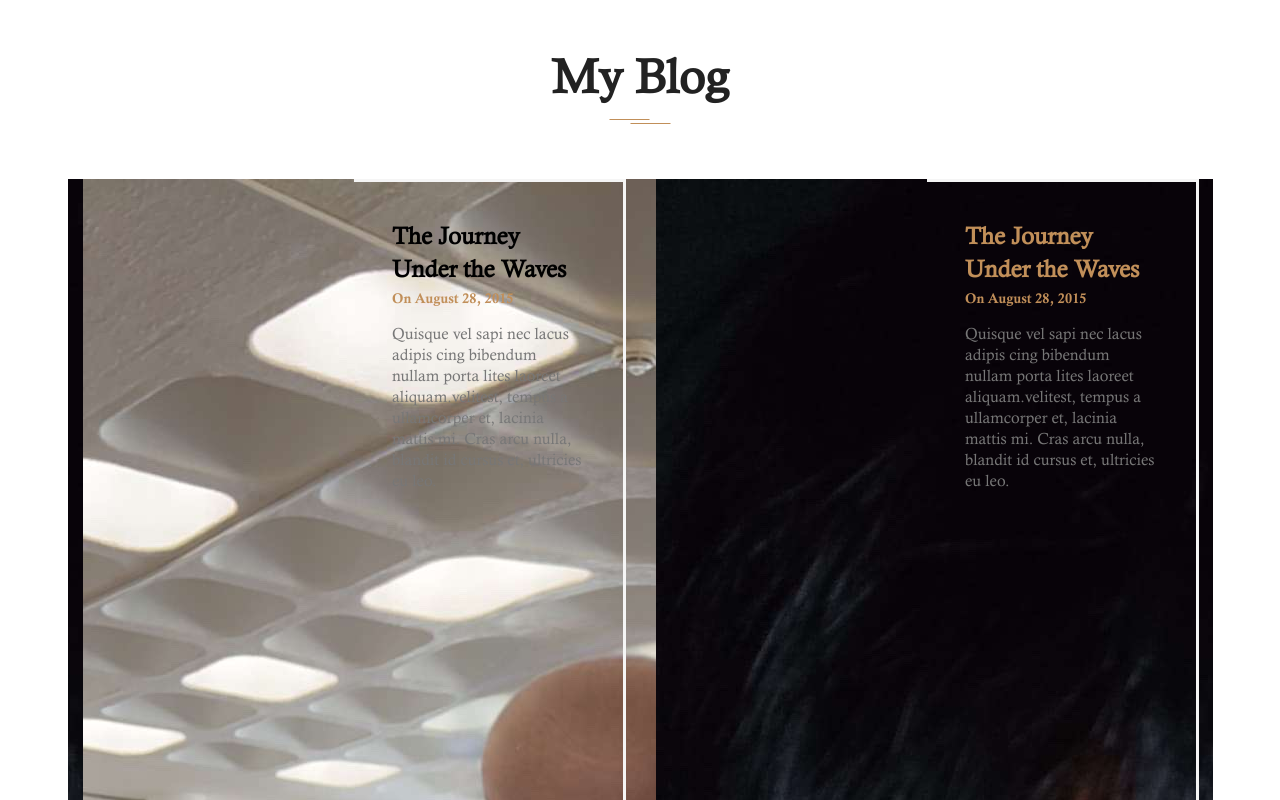
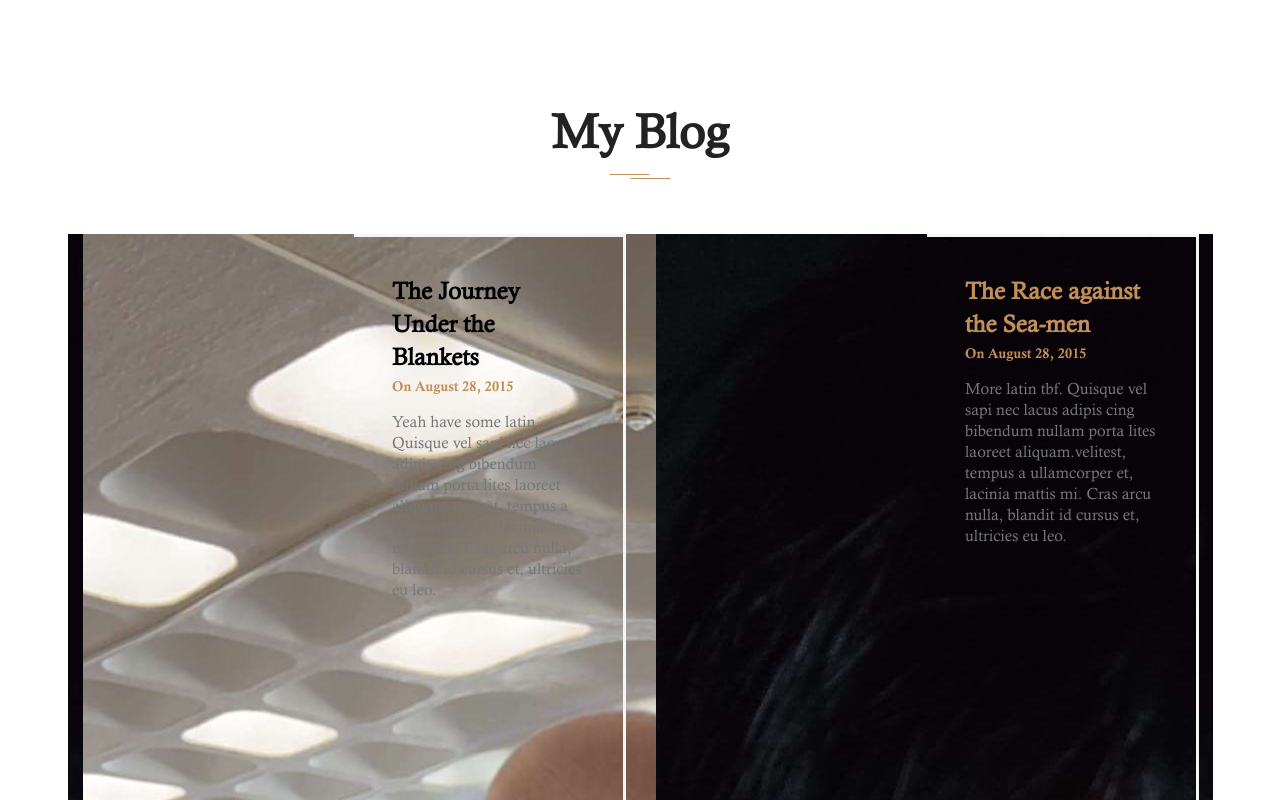
Before and after one commit to Obscurum1/Nikhil, a plain HTML site: page index.html in a window 1280 px wide. Shown: the part 2788-3588 px from the top of the page. Drawn offline with Linux system fonts and the light colour scheme.

Commit message:
Update index.html

```diff
--- a/index.html
+++ b/index.html
@@ -72,8 +72,8 @@
 				</div>
 				<div class="portfolio__bottom">
 					<div class="portfolio__name">
-						<span>J</span>
-						<h2 class="universal-h2">hone Smith</h2>
+						<span>N</span>
+						<h2 class="universal-h2">ikhil</h2>
 					</div>
 					<p>Nikhil is a raging homosexual.</p>
 				</div>
@@ -102,7 +102,7 @@
 	<!-- I HAVENT MADE THIS BIT YET -->
 	<section class="fh5co-books">
 		<div class="site-container">
-			<h2 class="universal-h2 universal-h2-bckg">New Books And CD</h2>
+			<h2 class="universal-h2 universal-h2-bckg">Hello My Name is... Nikhil! idk what ts books are but buy them.</h2>
 			<div class="books">
 				<div class="single-book">
 					<a href="#" class="single-book__img">
@@ -215,9 +215,9 @@
 						<img src="./images/blog1.jpg" alt="blog image">
 					</div>
 					<div class="single-blog__text">
-						<h4>The Journey Under the Waves</h4>
+						<h4>The Journey Under the Blankets</h4>
 						<span>On August 28, 2015</span>
-						<p>Quisque vel sapi nec lacus adipis cing bibendum nullam porta lites laoreet aliquam.velitest, tempus a ullamcorper et, lacinia mattis mi. Cras arcu nulla, blandit id cursus et, ultricies eu leo.</p>
+						<p>Yeah have some latin. Quisque vel sapi nec lacus adipis cing bibendum nullam porta lites laoreet aliquam.velitest, tempus a ullamcorper et, lacinia mattis mi. Cras arcu nulla, blandit id cursus et, ultricies eu leo.</p>
 					</div>
 				</div>
 				<div class="single-blog">
@@ -225,9 +225,9 @@
 						<img src="./images/blog2.jpg" alt="blog image">
 					</div>
 					<div class="single-blog__text">
-						<h4>The Journey Under the Waves</h4>
+						<h4>The Race against the Sea-men</h4>
 						<span>On August 28, 2015</span>
-						<p>Quisque vel sapi nec lacus adipis cing bibendum nullam porta lites laoreet aliquam.velitest, tempus a ullamcorper et, lacinia mattis mi. Cras arcu nulla, blandit id cursus et, ultricies eu leo.</p>
+						<p>More latin tbf. Quisque vel sapi nec lacus adipis cing bibendum nullam porta lites laoreet aliquam.velitest, tempus a ullamcorper et, lacinia mattis mi. Cras arcu nulla, blandit id cursus et, ultricies eu leo.</p>
 					</div>
 				</div>
 				<div class="single-blog">
@@ -235,9 +235,9 @@
 						<img src="./images/blog2.jpg" alt="blog image">
 					</div>
 					<div class="single-blog__text">
-						<h4>The Journey Under the Waves</h4>
+						<h4>I love men: My eternal Truth</h4>
 						<span>On August 28, 2015</span>
-						<p>Quisque vel sapi nec lacus adipis cing bibendum nullam porta lites laoreet aliquam.velitest, tempus a ullamcorper et, lacinia mattis mi. Cras arcu nulla, blandit id cursus et, ultricies eu leo.</p>
+						<p>Even more then. Quisque vel sapi nec lacus adipis cing bibendum nullam porta lites laoreet aliquam.velitest, tempus a ullamcorper et, lacinia mattis mi. Cras arcu nulla, blandit id cursus et, ultricies eu leo.</p>
 					</div>
 				</div>
 			</div>
```
